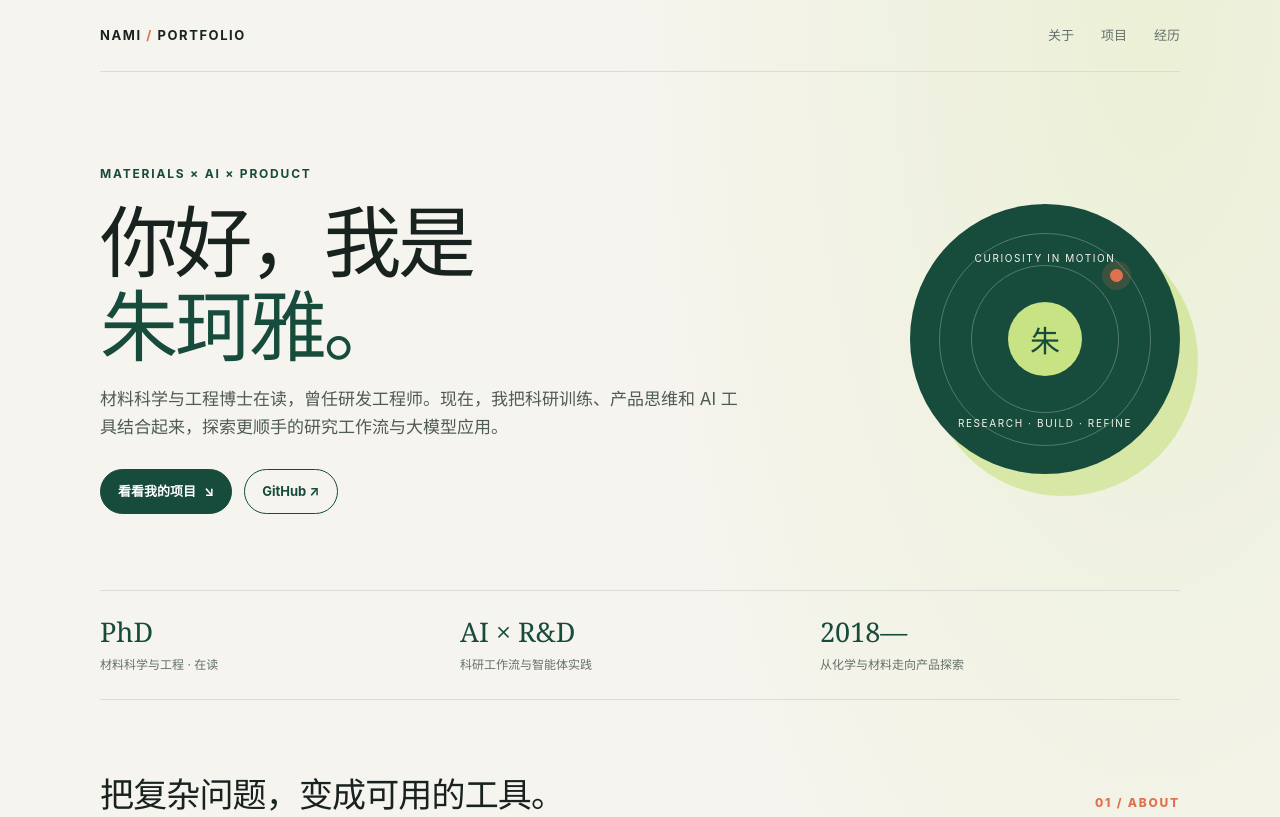
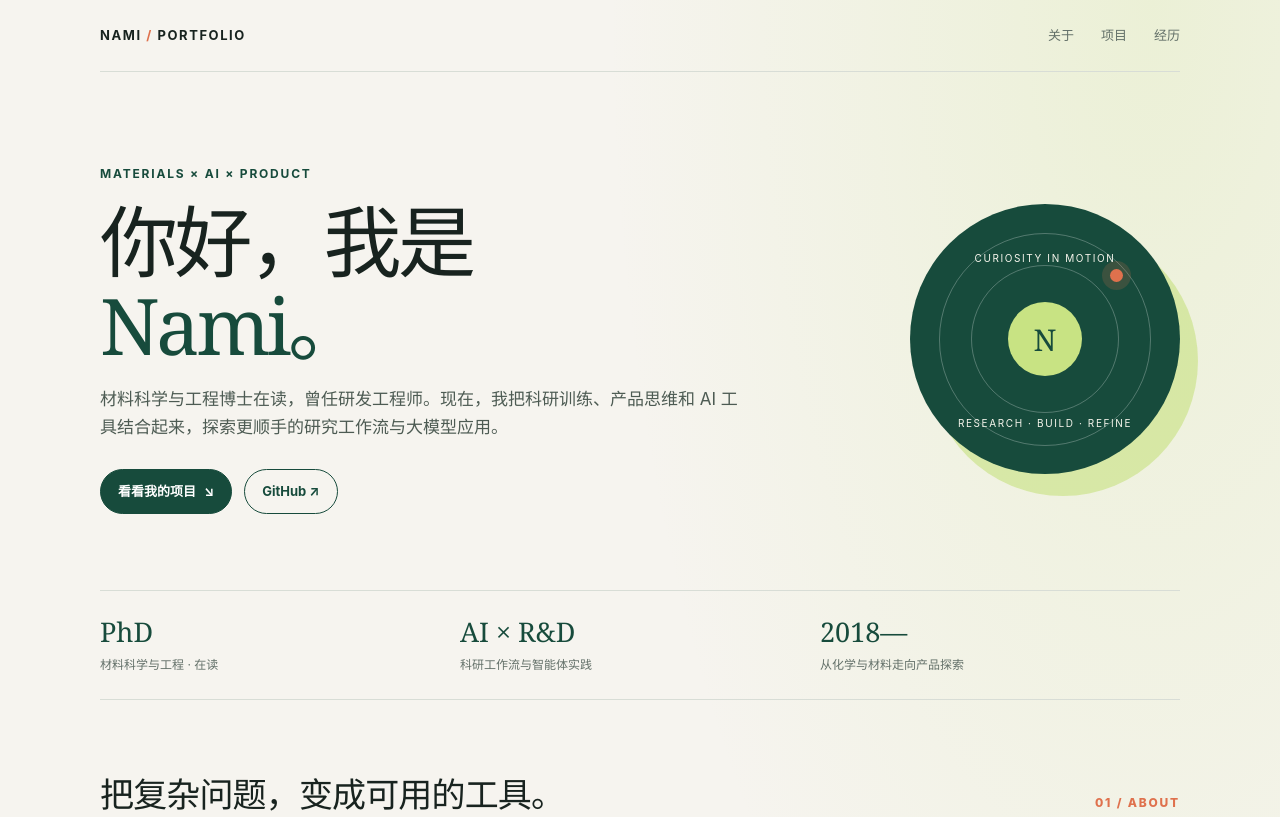
Before and after one commit to Nami-ky/nami-personal-website, a plain HTML site: page index.html in a window 1280 px wide. Shown: the top 817 px of the page. Drawn offline with Linux system fonts and the light colour scheme.

Commit message:
Use Nami branding throughout homepage

```diff
--- a/index.html
+++ b/index.html
@@ -4,7 +4,7 @@
   <meta charset="utf-8">
   <meta name="viewport" content="width=device-width, initial-scale=1">
   <meta name="theme-color" content="#f6f4ef">
-  <meta name="description" content="朱珂雅的个人主页：材料科学博士在读，关注 AI 产品、大模型应用与科研工作流。">
+  <meta name="description" content="Nami的个人主页：材料科学博士在读，关注 AI 产品、大模型应用与科研工作流。">
   <title>Nami — AI 产品与科研工作流</title>
   <style>
     :root {
@@ -123,7 +123,7 @@
       <section class="hero" aria-labelledby="hero-title">
         <div>
           <div class="eyebrow">Materials × AI × Product</div>
-          <h1 id="hero-title">你好，我是<br><span>朱珂雅。</span></h1>
+          <h1 id="hero-title">你好，我是<br><span>Nami。</span></h1>
           <p class="intro">材料科学与工程博士在读，曾任研发工程师。现在，我把科研训练、产品思维和 AI 工具结合起来，探索更顺手的研究工作流与大模型应用。</p>
           <div class="actions">
             <a class="button primary" href="#work">看看我的项目 <span aria-hidden="true">↘</span></a>
@@ -132,7 +132,7 @@
         </div>
         <div class="orbit" aria-label="材料科学与人工智能交汇的视觉图形">
           <span class="label top">Curiosity in motion</span>
-          <span class="core">朱</span>
+          <span class="core">N</span>
           <span class="label bottom">Research · Build · Refine</span>
           <span class="dot"></span>
         </div>
@@ -195,7 +195,7 @@
       </section>
     </main>
 
-    <footer><span>© <span id="year">2026</span> 朱珂雅</span><span>用好奇心连接材料、研究与 AI。</span></footer>
+    <footer><span>© <span id="year">2026</span> Nami</span><span>用好奇心连接材料、研究与 AI。</span></footer>
   </div>
 </body>
 </html>
```
